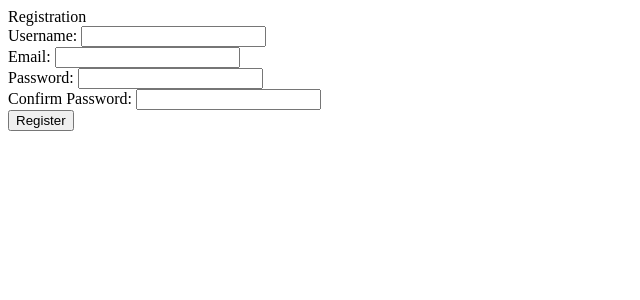
After one commit to ilyabasicboy/xabber-plugins, a Django app: page /auth/registration/ in a window 1280 px wide. The commit adds this page. Shown: the top 300 px of the page, without its empty margins (0-640 px from the left). Run offline with Django 3.2, Linux system fonts and the light colour scheme.

Commit message:
registration and code verification

```diff
--- a/xabber_plugins/custom_auth/backends.py
+++ b/xabber_plugins/custom_auth/backends.py
@@ -3,11 +3,11 @@ from xabber_plugins.custom_auth.models import Developer
 
 class CustomAuthBackend:
 
-    def authenticate(self, request, username, password, **kwargs):
+    def authenticate(self, request, email, password, **kwargs):
 
         try:
             user = Developer.objects.get(
-                email=username,
+                email__email=email,
             )
         except:
             return None
--- a/xabber_plugins/custom_auth/forms.py
+++ b/xabber_plugins/custom_auth/forms.py
@@ -1,5 +1,6 @@
 from django import forms
 from django.contrib.auth import authenticate
+from django.core.exceptions import ValidationError
 
 
 class CustomAuthenticationForm(forms.Form):
@@ -31,10 +32,50 @@ class CustomAuthenticationForm(forms.Form):
     def clean(self):
         super(CustomAuthenticationForm, self).clean()
         self.user = authenticate(
-            username=self.cleaned_data['email'],
+            email=self.cleaned_data['email'],
             password=self.cleaned_data['password']
         )
         if self.user is None:
             self.add_error(
                 'password', 'Wrong email or password.'
             )
+
+
+class RegisterForm(forms.Form):
+    username = forms.CharField(max_length=150, required=True, label="Username")
+    email = forms.EmailField(
+        label='Электронная почта',
+        required=True
+    )
+    password = forms.CharField(
+        strip=False,
+        widget=forms.PasswordInput(
+            attrs={
+                'autocomplete': 'new-password',
+                'placeholder': 'Password'
+            }
+        ),
+        label="Password",
+        required=True,
+    )
+    confirm_password = forms.CharField(
+        strip=False,
+        widget=forms.PasswordInput(
+            attrs={
+                'autocomplete': 'new-password',
+                'placeholder': 'Confirm Password'
+            }
+        ),
+        label="Confirm Password",
+        required=True,
+    )
+
+    def clean(self):
+        cleaned_data = super().clean()
+        password = cleaned_data.get("password")
+        confirm_password = cleaned_data.get("confirm_password")
+
+        if password and confirm_password and password != confirm_password:
+            self.add_error('password', "Password do not match.")
+
+        return cleaned_data
--- a/xabber_plugins/custom_auth/urls.py
+++ b/xabber_plugins/custom_auth/urls.py
@@ -1,7 +1,11 @@
 from django.urls import path
-from .views import DeveloperLoginView, DeveloperLogoutView
+from .views import DeveloperLoginView, DeveloperLogoutView, RegistrationView, VerifyEmail, EmailNotVerified, ResendVerificationCode
 
 urlpatterns = [
     path('login/', DeveloperLoginView.as_view(), name='login'),
     path('logout/', DeveloperLogoutView.as_view(), name='logout'),
+    path('registration/', RegistrationView.as_view(), name='registration'),
+    path('email_verification/<str:key>/', VerifyEmail.as_view(), name='email_verification'),
+    path('email_not_verified/<int:user_id>/', EmailNotVerified.as_view(), name='email_not_verified'),
+    path('resend_verification_code/<int:user_id>/', ResendVerificationCode.as_view(), name='resend_verification_code'),
 ]
--- a/xabber_plugins/custom_auth/views.py
+++ b/xabber_plugins/custom_auth/views.py
@@ -1,18 +1,25 @@
-from django.contrib.auth import authenticate, login
+from django.contrib.auth import login
 from django.contrib.auth.views import LoginView
-from django.http import HttpResponseRedirect
+from django.http import HttpResponseRedirect, Http404
 from django.urls import reverse
+from django.contrib.auth.views import LogoutView
+from django.views.generic import TemplateView, View
+from django.db import IntegrityError
+from django.utils import timezone
 from django.contrib import messages
-from django.contrib.auth.views import LogoutView
 
-from .models import Developer
-from .forms import CustomAuthenticationForm
+from .models import Developer, EmailVerificationKey
+from .forms import CustomAuthenticationForm, RegisterForm
 
 
 class DeveloperLoginView(LoginView):
     template_name = 'custom_auth/login.html'
 
     def get(self, request, *args, **kwargs):
+
+        if request.user.is_authenticated:
+            return HttpResponseRedirect(reverse('plugins:plugin_list'))
+
         form = CustomAuthenticationForm()
         context = {
             'form': form
@@ -25,11 +32,15 @@ class DeveloperLoginView(LoginView):
         form = CustomAuthenticationForm(request.POST, request=request)
 
         if form.is_valid():
-            login(request, form.user)
-            if next:
-                return HttpResponseRedirect(next)
+
+            if form.user.email.verified:
+                login(request, form.user)
+                if next:
+                    return HttpResponseRedirect(next)
+                else:
+                    return HttpResponseRedirect(reverse('plugins:plugin_list'))
             else:
-                return HttpResponseRedirect(reverse('plugins:plugin_list'))
+                return HttpResponseRedirect(reverse('custom_auth:email_not_verified', kwargs={'user_id': form.user.id}))
 
         context = {
             'form': form
@@ -40,3 +51,90 @@ class DeveloperLoginView(LoginView):
 
 class DeveloperLogoutView(LogoutView):
     next_page = 'custom_auth:login'
+
+
+class RegistrationView(TemplateView):
+    template_name = 'custom_auth/registration.html'
+
+    def get(self, request, *args, **kwargs):
+        registration_form = RegisterForm()
+        context = {'registration_form': registration_form}
+        return self.render_to_response(context)
+
+    def post(self, request, *args, **kwargs):
+
+        registration_form = RegisterForm(request.POST)
+
+        if registration_form.is_valid():
+            try:
+                developer = Developer.objects.create_user(
+                    username=registration_form.cleaned_data.get('username'),
+                    email=registration_form.cleaned_data.get('email'),
+                    password=registration_form.cleaned_data.get('password'),
+                )
+                messages.success(request, 'Registration is complete. A confirmation email has been sent to your email address.')
+                return HttpResponseRedirect(reverse('custom_auth:login'))
+            except IntegrityError:
+                registration_form.add_error('username', 'Developer with this username/email already exists.')
+
+        context = {'registration_form': registration_form}
+        return self.render_to_response(context)
+
+
+class VerifyEmail(View):
+
+    def get(self, request, key, *args, **kwargs):
+
+        try:
+            verification_key = EmailVerificationKey.objects.get(key=key)
+        except EmailVerificationKey.DoesNotExist:
+            messages.error(request, "Invalid verification key.")
+            return HttpResponseRedirect(reverse('custom_auth:login'))
+
+        # Check if the key has expired
+        if verification_key.expires < timezone.now():
+            messages.error(request, "Verification key has expired.")
+            return HttpResponseRedirect(reverse('custom_auth:login'))
+
+        # Mark the email as verified
+        email = verification_key.email
+        email.verified = True
+        email.save()
+
+        login(request, email.developer)
+
+        # Optionally, delete the verification key after use
+        verification_key.delete()
+
+        messages.success(request, 'Email verified successfully.')
+
+        return HttpResponseRedirect(reverse('plugins:plugin_list'))
+
+
+class EmailNotVerified(TemplateView):
+    template_name = 'custom_auth/verify_email.html'
+
+    def get(self, request, user_id, *args, **kwargs):
+
+        try:
+            developer = Developer.objects.get(id=user_id)
+        except Developer.DoesNotExist:
+            return Http404
+
+        context = {'developer': developer}
+        return self.render_to_response(context)
+
+
+class ResendVerificationCode(View):
+
+    def get(self, request, user_id, *args, **kwargs):
+
+        try:
+            developer = Developer.objects.get(id=user_id)
+        except Developer.DoesNotExist:
+            return Http404
+
+        developer.email.send_verification_key()
+
+        messages.success(request, 'A confirmation email has been sent to your email address.')
+        return HttpResponseRedirect(reverse('custom_auth:login'))
--- a/xabber_plugins/plugins/views.py
+++ b/xabber_plugins/plugins/views.py
@@ -171,6 +171,10 @@ class ChangePluginDescription(LoginRequiredMixin, View):
 
         plugin_description.save()
         messages.success(request, 'Description changed successfully.')
+
+        referer = request.META.get('HTTP_REFERER')
+        if referer:
+            return HttpResponseRedirect(referer)
 
         return HttpResponseRedirect(reverse('plugins:description_list', kwargs={'plugin_name': plugin.name}))
 
--- a/xabber_plugins/templates/base.html
+++ b/xabber_plugins/templates/base.html
@@ -24,6 +24,7 @@
         {% block content %}
         {% endblock %}
 
+        {% block messages %}
             {% get_messages as messages %}
             {% if messages %}
                 {% if messages.success %}
@@ -55,6 +56,7 @@
                     </div>
                 {% endif %}
             {% endif %}
+        {% endblock %}
     </body>
 {% endblock %}
 </html>
--- /dev/null
+++ b/xabber_plugins/templates/custom_auth/registration.html
@@ -0,0 +1,37 @@
+{% extends 'base.html' %}
+
+{% block body %}
+    Registration
+    <form method="post">
+        {% csrf_token %}
+        <div>
+            <label for="username" class="{% if form.username.errors %}error{% endif %}">Username:</label>
+            <input type="text" name="username" id="username" required>
+        </div>
+        <div>
+            <label for="email" class="{% if form.email.errors %}error{% endif %}">Email:</label>
+            <input type="email" name="email" id="email" required>
+        </div>
+        <div>
+            <label for="password" class="{% if form.password.errors %}error{% endif %}">Password:</label>
+            <input type="password" name="password" id="password" required>
+        </div>
+        <div>
+            <label for="confirm_password" class="{% if form.confirm_password.errors %}error{% endif %}">Confirm Password:</label>
+            <input type="password" name="confirm_password" id="confirm_password" required>
+        </div>
+        <button type="submit">Register</button>
+    </form>
+
+    {% if registration_form.errors.password %}
+        {{ registration_form.errors.password|striptags }}
+    {% endif %}
+
+    {% if registration_form.errors.username %}
+        {{ registration_form.errors.username|striptags }}
+    {% endif %}
+
+    {% block messages %}
+        {{ block.super }}
+    {% endblock %}
+{% endblock %}
--- a/xabber_plugins/urls.py
+++ b/xabber_plugins/urls.py
@@ -4,7 +4,7 @@ from django.conf.urls.static import static
 
 
 urlpatterns = [
-    path('custom_auth/', include(('xabber_plugins.custom_auth.urls', 'custom_auth'), namespace='custom_auth')),
+    path('auth/', include(('xabber_plugins.custom_auth.urls', 'custom_auth'), namespace='custom_auth')),
     path('api/v1/', include(('xabber_plugins.api.urls', 'api'), namespace='api')),
     path('', include(('xabber_plugins.plugins.urls', 'plugins'), namespace='plugins')),
 ]
```
Also changed, not shown: xabber_plugins/custom_auth/models.py (+110 -17 lines), xabber_plugins/settings.py (+7 -1 lines), xabber_plugins/templates/custom_auth/login.html (+14 -4 lines), xabber_plugins/templates/custom_auth/verify_email.html (added, +15 -0 lines), xabber_plugins/templates/plugins/description_list.html (+1 -24 lines), xabber_plugins/templates/plugins/parts/description_list.html (added, +26 -0 lines), xabber_plugins/plugins/migrations/0001_initial.py, xabber_plugins/plugins/migrations/0002_alter_release_unique_together.py (deleted), xabber_plugins/plugins/migrations/0003_plugindescription_default.py (deleted), xabber_plugins/plugins/migrations/0004_auto_20250116_1131.py (deleted), xabber_plugins/plugins/migrations/0005_alter_plugindescription_language.py (deleted). Lines whose indentation alone changed are shown as unchanged.
